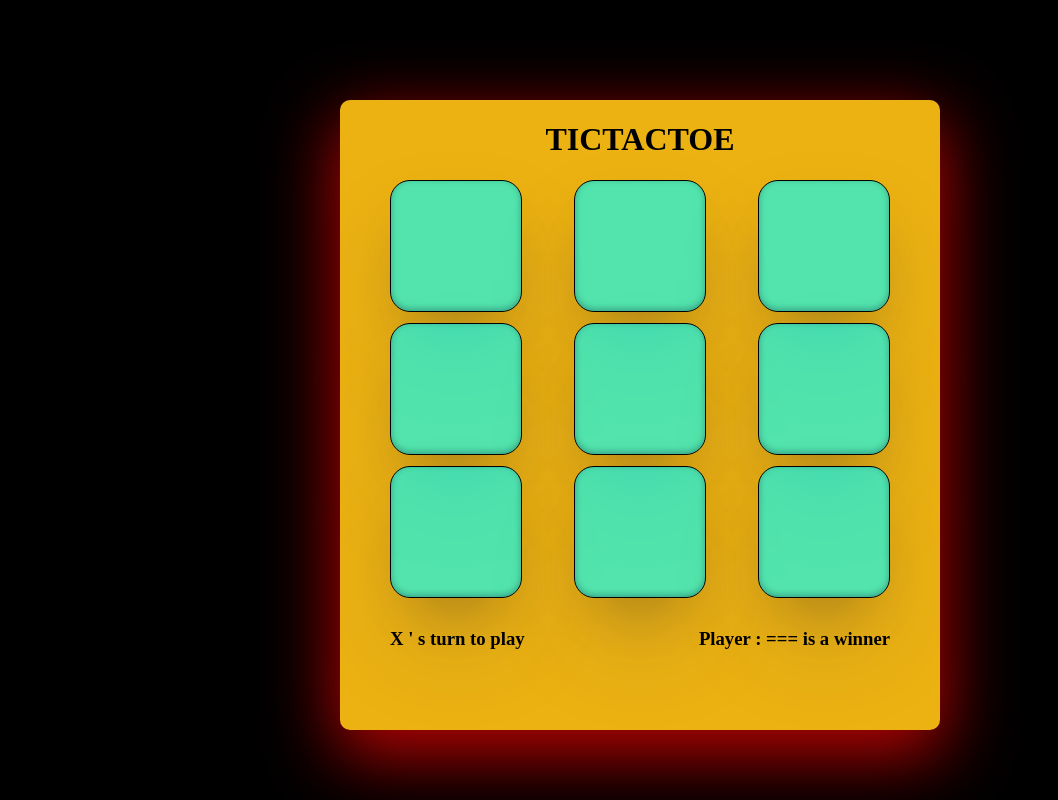
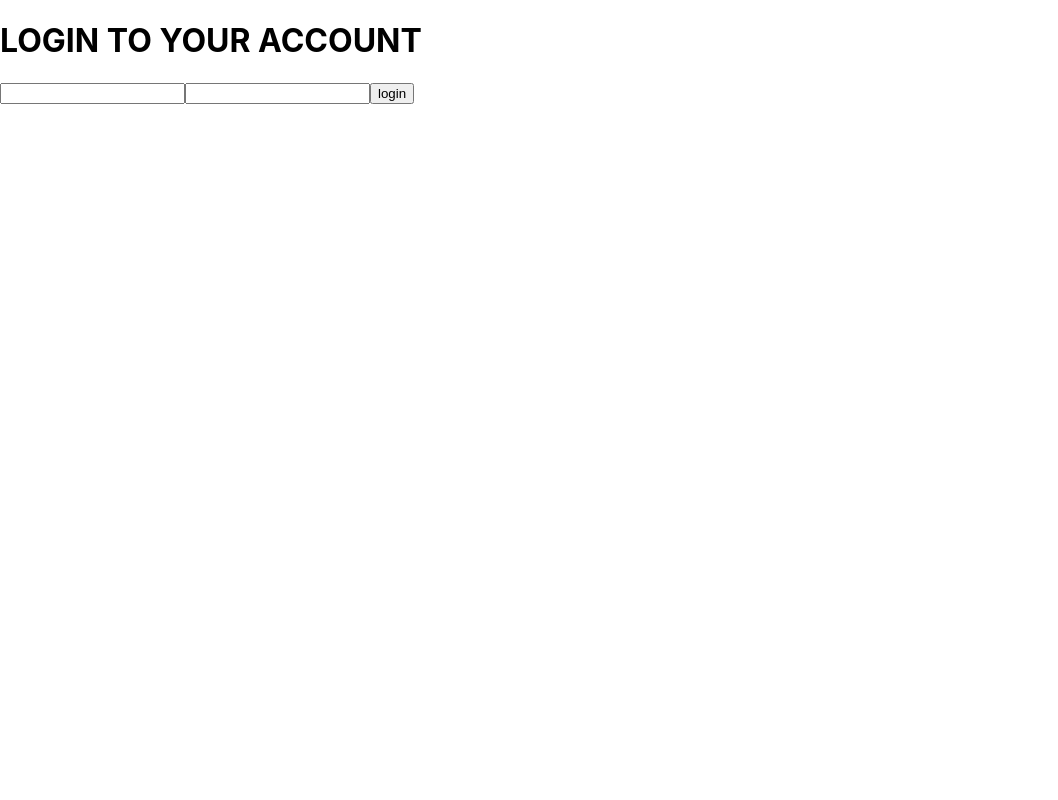
Before and after one commit to isq2021/react-projects-all, a React (Create React App) app: page / in a window 1280 px wide. Shown: the whole page, without its empty margins (0-1058 px from the left). Built offline with nearby package versions, Linux system fonts and the light colour scheme.

Commit message:
not finished

```diff
--- a/package.json
+++ b/package.json
@@ -36,5 +36,9 @@
       "last 1 firefox version",
       "last 1 safari version"
     ]
+  },
+  "devDependencies": {
+    "cors": "^2.8.5",
+    "express": "^4.17.3"
   }
 }
--- a/src/App.css
+++ /dev/null
@@ -1,45 +0,0 @@
-body {
-    font-family: poppins;
-    background-color: black;
-}
-
-.main-container {
-    margin: auto;
-    width: 600px;
-    display: flex;
-    justify-content: center;
-    flex-direction: column;
-    background-color: rgb(236, 178, 18);
-    margin-top: 100px;
-    border-radius: 10px;
-    box-shadow: rgba(235, 5, 5, 0.787) 0px 22px 70px 4px;
-}
-
-h1 {
-    text-transform: uppercase;
-    text-align: center;
-}
-
-.eachSquare {
-    box-shadow: rgba(50, 50, 93, 0.25) 0px 50px 100px -20px, rgba(0, 0, 0, 0.3) 0px 30px 60px -30px, rgba(10, 37, 64, 0.35) 0px -2px 6px 0px inset;
-    display: flex;
-    align-items: center;
-    justify-content: center;
-    background-color: rgba(0, 255, 255, 0.65);
-}
-
-.board {
-    margin: auto;
-    padding-bottom: 50px;
-    width: 500px;
-    height: 500px;
-    display: flex;
-    flex-wrap: wrap;
-    justify-content: space-between;
-    column-gap: 1rem;
-}
-
-.board h2 {
-    font-size: 3rem;
-    color: red;
-}
--- a/src/App.js
+++ b/src/App.js
@@ -1,13 +1,27 @@
 import { useState } from "react";
-import "./App.css";
-import Tictactoe from "./components/Tictactoe";
+
+const sendRequest = async () => {
+  let response = await fetch("http://localhost:8000/", {
+    method: "POST",
+  });
+};
 
 export default function App() {
+  const [email, updateEmail] = useState("");
+  const [password, updatePassword] = useState("");
+
+  const handleSubmit = (e) => {
+    e.preventDefault();
+    sendRequest();
+  };
   return (
-    <>
-      <div className="main-container">
-        <Tictactoe />
-      </div>
-    </>
+    <div>
+      <h1>LOGIN TO YOUR ACCOUNT</h1>
+      <form onSubmit={() => handleSubmit()}>
+        <input onChange={(e) => updateEmail(e.target.value)} />
+        <input onChange={(e) => updatePassword(e.target.value)} />
+        <button>login</button>
+      </form>
+    </div>
   );
 }
--- a/src/components/Tictactoe.jsx
+++ /dev/null
@@ -1,117 +0,0 @@
-import { useState, useEffect } from "react";
-
-export default function Tictactoe() {
-  const [board, setBoard] = useState([
-    { id: 1, field: "" },
-    { id: 2, field: "" },
-    { id: 3, field: "" },
-    { id: 4, field: "" },
-    { id: 5, field: "" },
-    { id: 6, field: "" },
-    { id: 7, field: "" },
-    { id: 8, field: "" },
-    { id: 9, field: "" },
-  ]);
-
-  const result = [
-    [1, 2, 3],
-    [4, 5, 6],
-    [7, 8, 9],
-    [1, 4, 7],
-    [2, 5, 8],
-    [3, 6, 9],
-    [1, 5, 9],
-    [3, 5, 7],
-  ];
-
-  function checkWinner(myArray, combinations) {
-    let counter = 0;
-    for (let element of combinations) {
-      if (myArray.indexOf(element) >= 0) {
-        counter++;
-      }
-    }
-    return counter;
-  }
-  const [forX, setForX] = useState([]);
-  const [for0, setFor0] = useState([]);
-  const [winner, setWinner] = useState([]);
-
-  useEffect(() => {
-    if (forX.length >= 3 && for0.length >= 3) {
-      for (let i = 0; i < result.length; i++) {
-        let var1 = [...forX].sort();
-
-        const isAwinner = checkWinner(var1, result[i]);
-
-        if (isAwinner === 3) {
-          setWinner([...winner, "X"]);
-        }
-      }
-
-      for (let i = 0; i < result.length; i++) {
-        let var1 = [...for0].sort();
-
-        const isAwinner = checkWinner(var1, result[i]);
-
-        if (isAwinner === 3) {
-          setWinner([...winner, "0"]);
-        }
-      }
-    }
-    // eslint-disable-next-line react-hooks/exhaustive-deps
-  }, [forX, for0]);
-  const [turn, setTurn] = useState(true);
-
-  const handleClick = (id) => {
-    if (
-      board[id - 1]["field"] !== "X" &&
-      board[id - 1]["field"] !== "0" &&
-      winner.length < 1
-    ) {
-      const symbol = turn ? "X" : "0";
-
-      switch (symbol) {
-        case "X":
-          setForX([...forX, id]);
-          break;
-        default:
-          setFor0([...for0, id]);
-      }
-
-      const newBoard = [...board];
-      newBoard[id - 1]["field"] = symbol;
-      setBoard(newBoard);
-
-      setTurn(!turn);
-    }
-  };
-
-  return (
-    <>
-      <h1>Tictactoe</h1>
-      <div className="board" style={{}}>
-        {board.map((square) => {
-          return (
-            <div
-              onClick={() => handleClick(square.id)}
-              className="eachSquare"
-              key={"square" + square.id}
-              style={{
-                width: "130px",
-                border: "solid 1px black",
-                borderRadius: "20px",
-
-                height: "130px",
-                fontSize: "3rem",
-              }}>
-              <h2>{square.field}</h2>
-            </div>
-          );
-        })}
-        <h3>{turn ? "X ' s " : "0's "} turn to play</h3>
-        <h3>Player : {winner} === is a winner</h3>
-      </div>
-    </>
-  );
-}
```
Also changed, not shown: server.js (added, +16 -0 lines), 1 other file (tests, documents, lock files or other folders).
